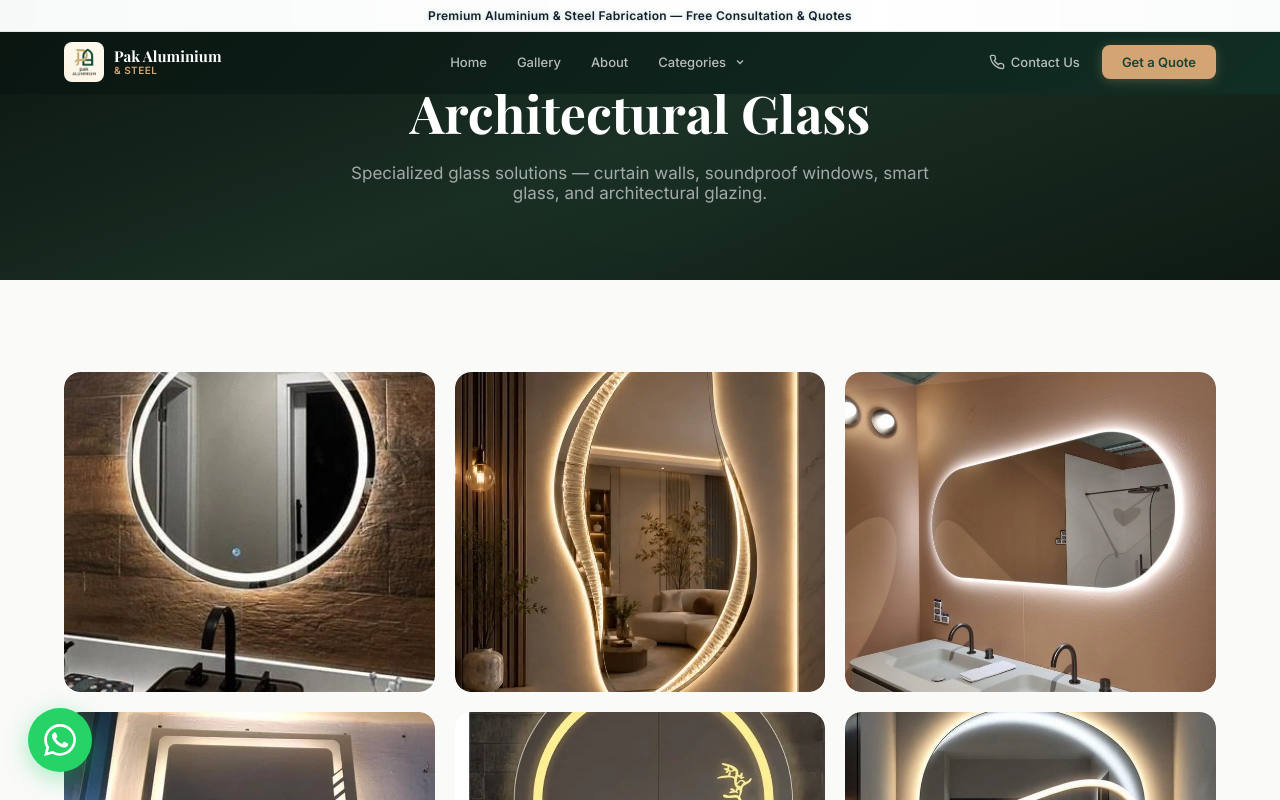
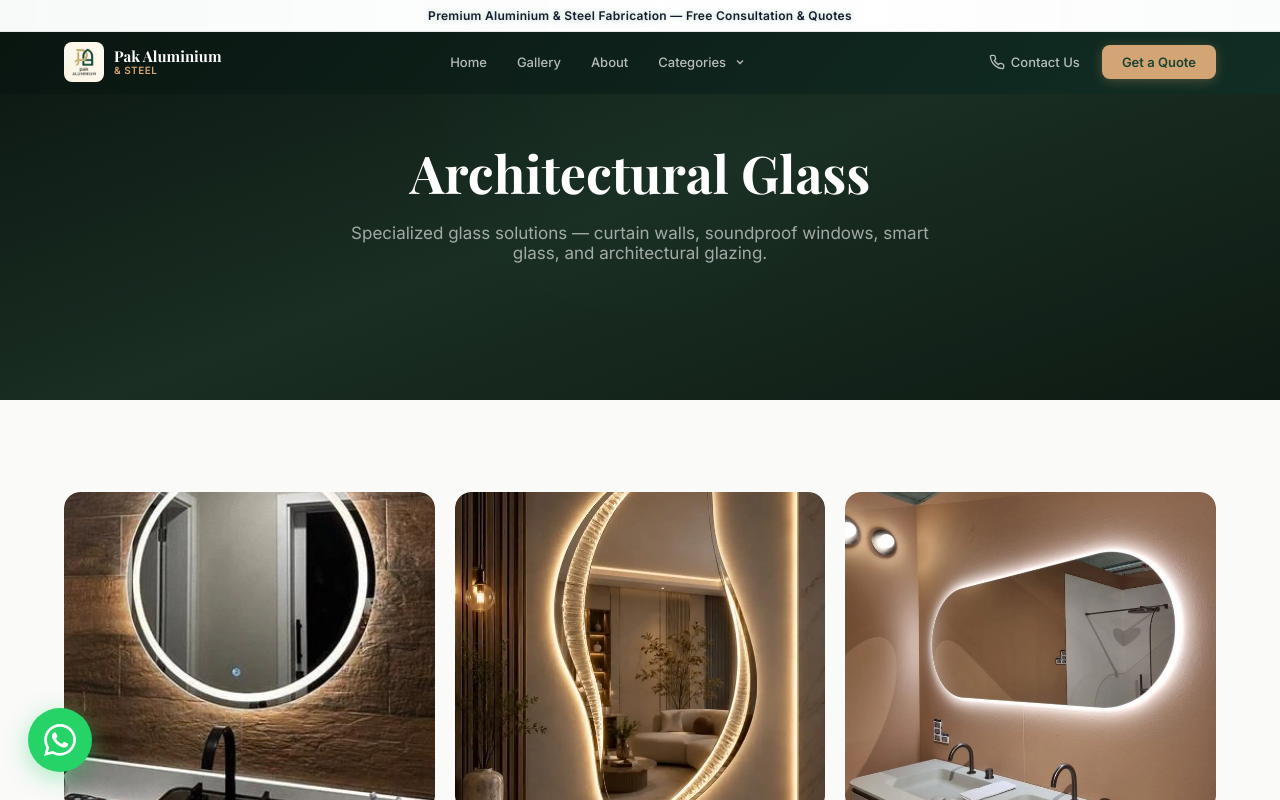
Before and after one commit to shahidburhan37-dotcom/pak-aluminium-steel, a React (Vite) app: page /windows in a window 1280 px wide. Shown: the top 800 px of the page. Built offline with nearby package versions, Linux system fonts and the light colour scheme.

Commit message:
fix: page-header 50vh

```diff
--- a/src/index.css
+++ b/src/index.css
@@ -1220,7 +1220,7 @@ button { cursor: pointer; font-family: var(--font-body); }
    PAGE HEADER (inner pages)
    ═══════════════════════════════════════════════ */
 .page-header {
-  min-height: 35vh;
+  min-height: 50vh;
   padding: 0 24px;
   background: linear-gradient(160deg, #0a1510, #1a2e23, #0e1a13);
   text-align: center; position: relative; overflow: hidden;
```
